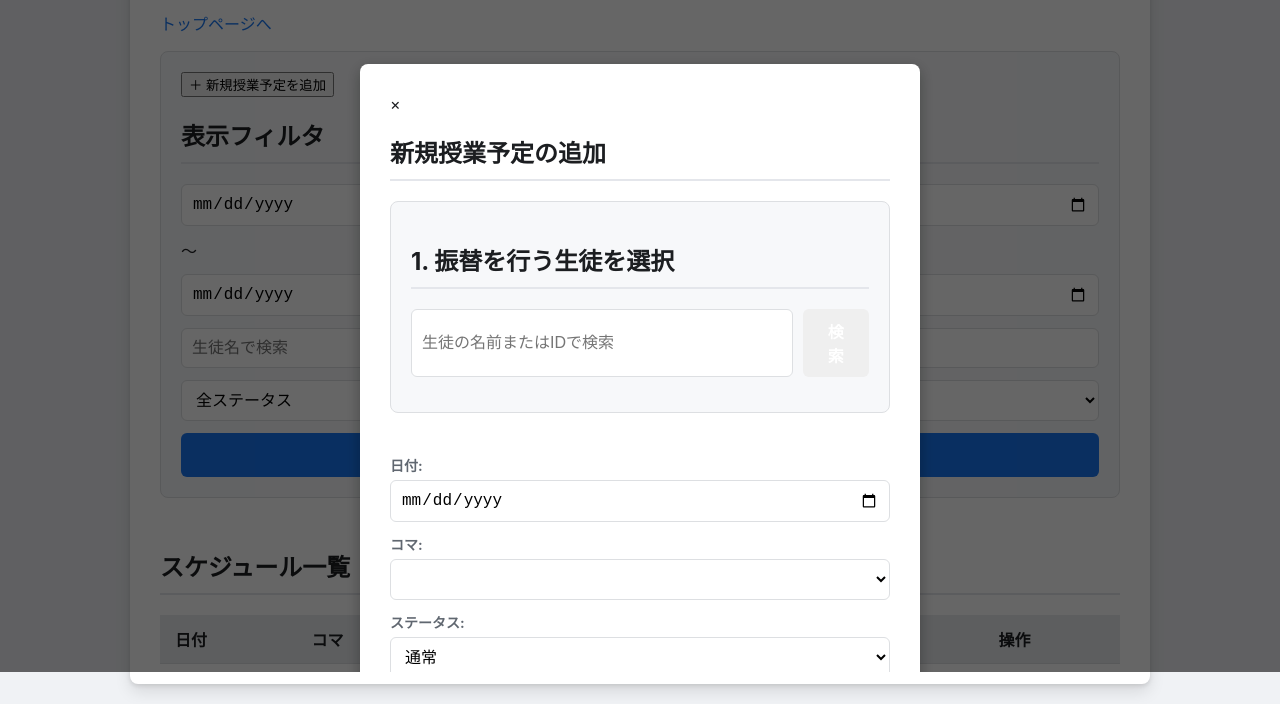
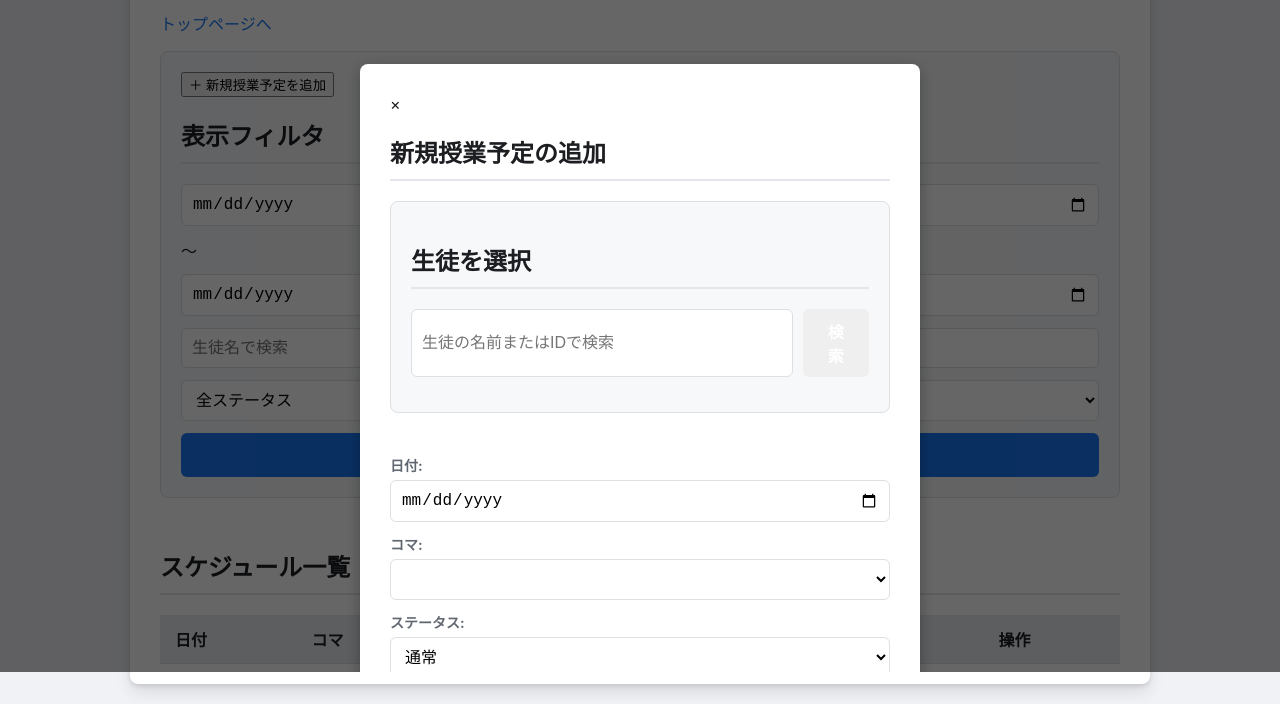
Before and after one commit to IBA-HOK/user_attendance_record, a website: page public/schedule-admin.html in a window 1280 px wide. Both pictures are taken after a click on the button "＋ 新規授業予定を追加". Shown: the part 128-832 px from the top of the page. Drawn offline with Linux system fonts and the light colour scheme; no server answers.

Commit message:
語句修正

```diff
--- a/public/schedule-admin.html
+++ b/public/schedule-admin.html
@@ -57,7 +57,7 @@
             <h2>新規授業予定の追加</h2>
             <form id="add-schedule-form">
         <div class="form-container">
-            <h2>1. 振替を行う生徒を選択</h2>
+            <h2>生徒を選択</h2>
             <div class="student-search">
                 <input type="text" id="student-search-input" placeholder="生徒の名前またはIDで検索">
                 <button type="button" id="student-search-btn">検索</button>
```
